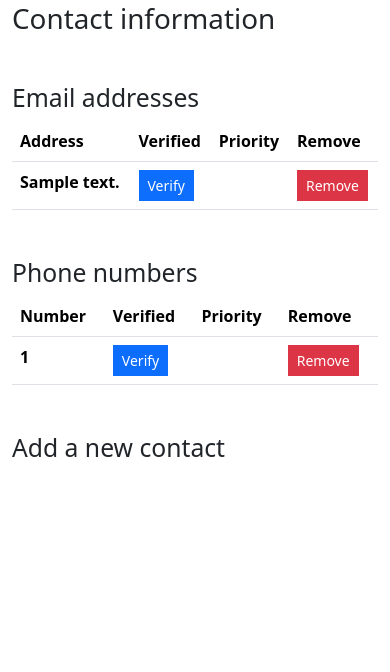
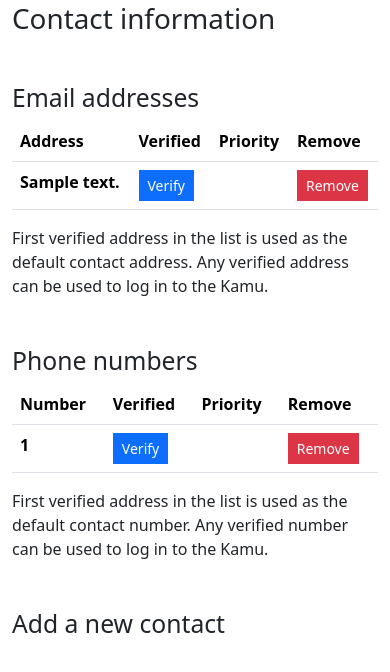
Before and after one commit to UniversityofHelsinki/kamu, a Django app: template identity/templates/contact_address.html in a window 390 px wide. Shown: the part 126-798 px from the top of the page. Run offline with Django 4.2, Linux system fonts and the light colour scheme; the template is opened without the code that fills it: most values are stand-ins (such as "Sample title", 1, 10 or a date in 2020); some libraries are stand-ins or nearby versions.

Commit message:
Added default ordering for email addresses and phone numbers
Order by identity, verified status and priority by default.
Added help texts to contact lists, to define the default contact address.

Reviewed-By: Niko Tyni <ntyni@cc.helsinki.fi>

```diff
--- a/identity/models.py
+++ b/identity/models.py
@@ -317,6 +317,7 @@ class EmailAddress(models.Model):
 
     class Meta:
         constraints = [models.UniqueConstraint(fields=["identity", "address"], name="unique_email_address")]
+        ordering = ["identity", "verified", "priority"]
         verbose_name = _("E-mail address")
         verbose_name_plural = _("E-mail addresses")
 
@@ -352,6 +353,7 @@ class PhoneNumber(models.Model):
 
     class Meta:
         constraints = [models.UniqueConstraint(fields=["identity", "number"], name="unique_phone_number")]
+        ordering = ["identity", "verified", "priority"]
         verbose_name = _("Phone number")
         verbose_name_plural = _("Phone numbers")
 
--- a/identity/templates/contact_address.html
+++ b/identity/templates/contact_address.html
@@ -48,6 +48,7 @@
         {% endfor %}
         </tbody>
       </table>
+    <p>{% trans "First verified address in the list is used as the default contact address. Any verified address can be used to log in to the Kamu." %}</p>
     {% else %}
       <p>{% trans "You have not specified any email addresses." %}</p>
     {% endif %}
@@ -93,6 +94,7 @@
         {% endfor %}
         </tbody>
       </table>
+    <p>{% trans "First verified address in the list is used as the default contact number. Any verified number can be used to log in to the Kamu." %}</p>
     {% else %}
       <p>{% trans "You have not specified any phone numbers." %}</p>
     {% endif %}
```
Also changed, not shown: identity/migrations/0016_alter_emailaddress_options_alter_phonenumber_options.py (added).
